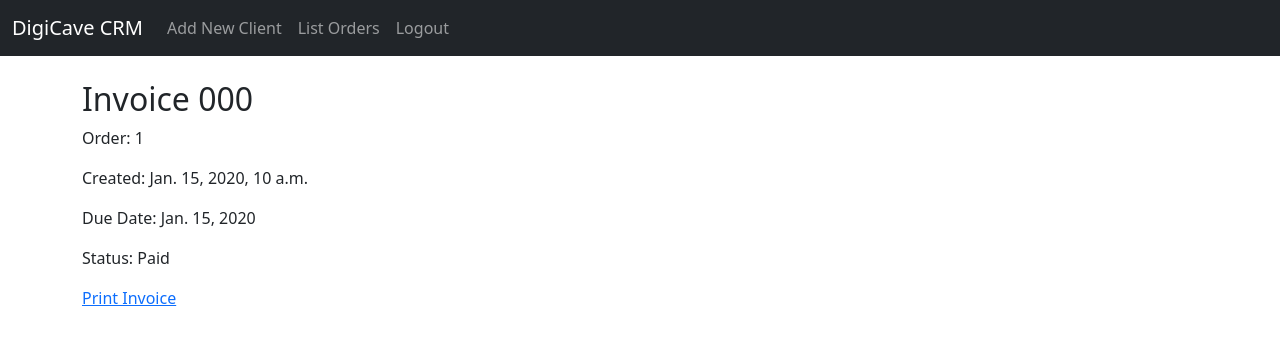
After one commit to BlackBat023/django-crm, a Django app: page /orders/invoice/1/ in a window 1280 px wide. The commit adds this page. Shown: the top 345 px of the page. Run offline with Django 5.2, Linux system fonts and the light colour scheme; a user stored in the database is signed in; tables that the repository leaves empty hold one stand-in row (values such as "Sample post"); some libraries are stand-ins or nearby versions.

Commit message:
Invoice gegeneration and printing feature added

```diff
--- a/ToDo.txt
+++ b/ToDo.txt
@@ -10,5 +10,5 @@ Setup Orders Application
     - Delete Order function DONE
     - Display Order History/List in Core App DONE
         - Filter Order Listings by Date DONE
-    - Access and print invoices
+    - Generate and print invoices DONE
     - Export database to pdf function
--- a/orders/models.py
+++ b/orders/models.py
@@ -1,6 +1,7 @@
 # orders/models.py
 from django.db import models
 from core.models import Clients
+from django.utils import timezone
 
 class Order(models.Model):
     client = models.ForeignKey(Clients, on_delete=models.CASCADE)
@@ -38,3 +39,15 @@ class OrderItem(models.Model):
         self.total_price = (self.unit_price * self.quantity) + self.delivery_price
         super().save(*args, **kwargs)
         self.order.update_total_cost()
+
+
+class Invoice(models.Model):
+    order = models.ForeignKey('Order', on_delete=models.CASCADE, related_name='invoices')
+    invoice_number = models.CharField(max_length=50, unique=True)
+    created_at = models.DateTimeField(default=timezone.now)
+    due_date = models.DateField()
+    paid = models.BooleanField(default=False)
+    pdf_file = models.FileField(upload_to='invoices/', null=True, blank=True)
+
+    def __str__(self):
+        return f"Invoice {self.invoice_number} for Order {self.order.id}"
--- /dev/null
+++ b/orders/templates/invoice_detail.html
@@ -0,0 +1,10 @@
+{% extends 'base.html' %}
+
+{% block content %}
+<h2>Invoice {{ invoice.invoice_number }}</h2>
+<p>Order: {{ invoice.order.id }}</p>
+<p>Created: {{ invoice.created_at }}</p>
+<p>Due Date: {{ invoice.due_date }}</p>
+<p>Status: {% if invoice.paid %}Paid{% else %}Unpaid{% endif %}</p>
+<a href="{% url 'orders:print_invoice' invoice.id %}" target="_blank">Print Invoice</a>
+{% endblock %}
--- a/orders/templates/order_detail.html
+++ b/orders/templates/order_detail.html
@@ -52,6 +52,7 @@
     <div class="row">
         <a href="{% url 'core:home.html' %}" class="col btn btn-dark">Done</a>
         <a href="{% url 'orders:order_update' order.id %}" class="col btn btn-dark">Update</a>
+        <a href="{% url 'orders:generate_invoice' order.id %}" class="btn btn-dark">Generate Invoice</a>
     </div>
 </div>
 {% endblock %}
--- a/orders/urls.py
+++ b/orders/urls.py
@@ -10,4 +10,7 @@ urlpatterns = [
     path('update/<int:pk>/', views.order_update, name='order_update'),
     path('delete/<int:pk>/', views.order_delete, name='order_delete'),
     path('', views.order_list, name='order_list.html'),
+    path('generate-invoice/<int:order_id>/', views.generate_invoice, name='generate_invoice'),
+    path('invoice/<int:invoice_id>/', views.invoice_detail, name='invoice_detail'),
+    path('print-invoice/<int:invoice_id>/', views.print_invoice, name='print_invoice'),
 ]
--- a/orders/views.py
+++ b/orders/views.py
@@ -4,14 +4,17 @@ from django.shortcuts import render, redirect, get_object_or_404
 from django.contrib.auth.decorators import login_required
 from django.views.decorators.http import require_http_methods, require_POST
 from django.contrib import messages
+from django.template.loader import render_to_string
 from django.forms import inlineformset_factory
-from .forms import OrderForm, OrderItemForm, OrderItemFormSet
-from .models import Order, OrderItem
+from .forms import OrderForm, OrderItemForm, OrderItemFormSet, InvoiceForm
+from .models import Order, OrderItem, Invoice
 from core.models import Clients
 import json
-from django.http import JsonResponse
+from weasyprint import HTML
+from django.http import JsonResponse, HttpResponse
 from django.db import transaction
 from datetime import datetime
+import tempfile
 
 logger = logging.getLogger('orders')
 
@@ -153,3 +156,50 @@ def order_delete(request, pk):
         messages.error(request, f"An error occurred while deleting the order: {str(e)}")
 
     return redirect('orders:order_list')
+
+@login_required
+def generate_invoice(request, order_id):
+    order = get_object_or_404(Order, id=order_id)
+
+    if request.method == 'POST':
+        form = InvoiceForm(request.POST)
+        if form.is_valid():
+            invoice = form.save(commit=False)
+            invoice.order = order
+            invoice.invoice_number = f"INV-{order.id}-{Invoice.objects.count() + 1}"
+
+            # Generate the PDF file
+            html_string = render_to_string('invoice_template.html', {'order': order, 'invoice': invoice})
+            html = HTML(string=html_string)
+            result = html.write_pdf()
+
+            # Save PDF to temporary file
+            with tempfile.NamedTemporaryFile(delete=False) as output:
+                output.write(result)
+                temp_file = output.name
+
+            # Save the invoice with PDF file
+            invoice.pdf_file.save(f"{invoice.invoice_number}.pdf", open(temp_file, 'rb'))
+            invoice.save()
+
+            return redirect('orders:invoice_detail', invoice_id=invoice.id)
+    else:
+        form = InvoiceForm()
+
+    return render(request, 'generate_invoice.html', {'form': form, 'order': order})
+
+@login_required
+def invoice_detail(request, invoice_id):
+    invoice = get_object_or_404(Invoice, id=invoice_id)
+    return render(request, 'invoice_detail.html', {'invoice': invoice})
+
+def print_invoice(request, invoice_id):
+    invoice = get_object_or_404(Invoice, id=invoice_id)
+
+    if invoice.pdf_file:
+        with open(invoice.pdf_file.path, 'rb') as pdf:
+            response = HttpResponse(pdf.read(), content_type='application/pdf')
+            response['Content-Disposition'] = f'inline;filename={invoice.invoice_number}.pdf'
+            return response
+
+    return HttpResponse("PDF not found", status=404)
```
Also changed, not shown: orders/forms.py (+6 -1 lines), orders/templates/generate_invoice.html (added, +10 -0 lines), orders/templates/invoice_template.html (added, +81 -0 lines), orders/migrations/0016_invoice.py (added), 1 other file.
